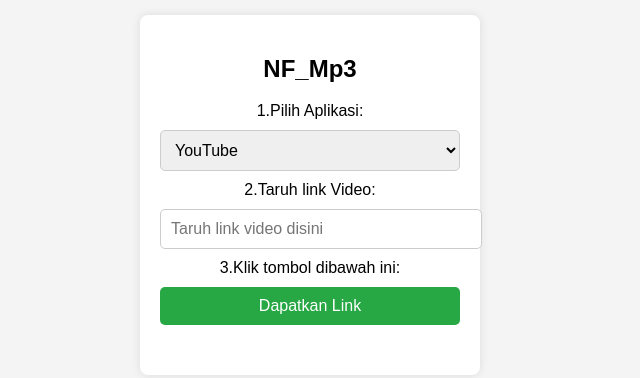
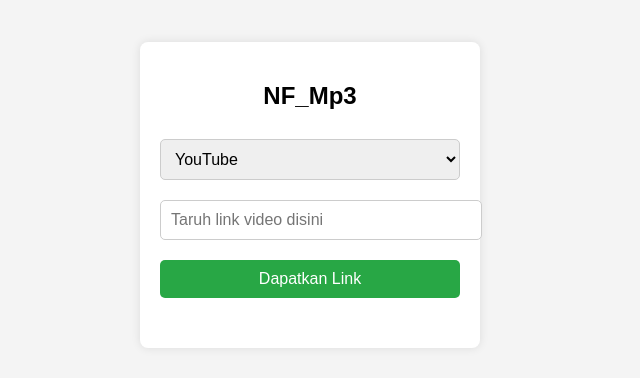
Before and after one commit to NFRamz/YT-Downloader, a plain HTML site: page index.html in a window 1280 px wide. Shown: the part 205-583 px from the top of the page, without its empty margins (330-970 px from the left). Drawn offline with Linux system fonts and the light colour scheme.

Commit message:
Update index.html

```diff
--- a/index.html
+++ b/index.html
@@ -11,17 +11,16 @@
         <div class="container">
             <h2>NF_Mp3</h2>
 
-        <label for="platform">1.Pilih Aplikasi:</label>
+
             <select id="platform">
                 <option value="youtube">YouTube</option>
                 <option value="facebook">Facebook</option>
                 <option value="tiktok">TikTok</option>
             </select>
 
-        <label for="videoUrl">2.Taruh link Video:</label>
             <input type="text" id="videoUrl" placeholder="Taruh link video disini">
 
-        <label for="result">3.Klik tombol dibawah ini:</label>
+
             <button onclick="fetchData()">Dapatkan Link</button>
             <div id="result"></div>
         </div>
```
Lines whose indentation alone changed are shown as unchanged.
